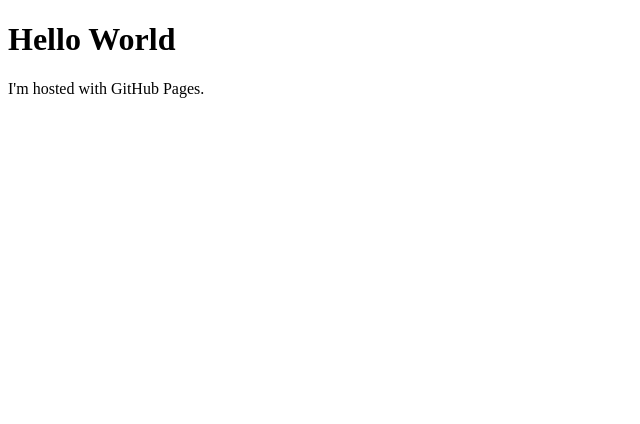
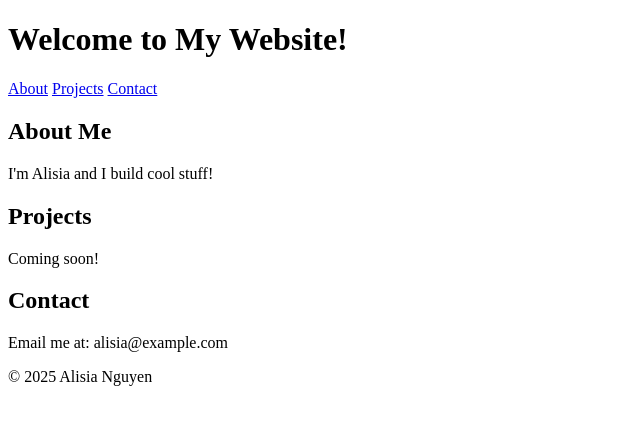
Before and after one commit to alisianguyen/alisianguyen.github.io, a plain HTML site: page index.html in a window 1280 px wide. Shown: the whole page, without its empty margins (0-640 px from the left). Drawn offline with Linux system fonts and the light colour scheme.

Commit message:
first design changes

```diff
--- a/index.html
+++ b/index.html
@@ -1,7 +1,38 @@
 <!DOCTYPE html>
 <html>
+  <head>
+    <title>My Cool Website</title>
+    <link rel="stylesheet" href="style.css">
+  </head>
   <body>
-    <h1>Hello World</h1>
-    <p>I'm hosted with GitHub Pages.</p>
+    <header>
+      <h1>Welcome to My Website!</h1>
+      <nav>
+        <a href="#about">About</a>
+        <a href="#projects">Projects</a>
+        <a href="#contact">Contact</a>
+      </nav>
+    </header>
+
+    <main>
+      <section id="about">
+        <h2>About Me</h2>
+        <p>I'm Alisia and I build cool stuff!</p>
+      </section>
+
+      <section id="projects">
+        <h2>Projects</h2>
+        <p>Coming soon!</p>
+      </section>
+
+      <section id="contact">
+        <h2>Contact</h2>
+        <p>Email me at: alisia@example.com</p>
+      </section>
+    </main>
+
+    <footer>
+      <p>&copy; 2025 Alisia Nguyen</p>
+    </footer>
   </body>
 </html>
```
